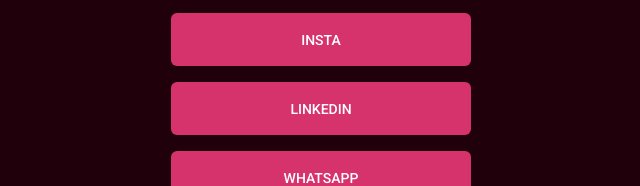
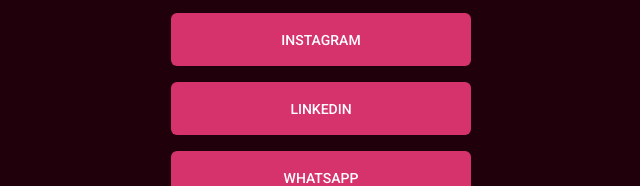
Before and after one commit to Surodrigues/linktree-like, a plain HTML site: page index.html in a window 1280 px wide. Shown: the part 431-617 px from the top of the page, 319-959 px from the left. Drawn offline with Linux system fonts and the light colour scheme.

Commit message:
Update index.html

```diff
--- a/index.html
+++ b/index.html
@@ -27,7 +27,7 @@
                 <a href="https://github.com/surodrigues" target="_blank">Github</a>
             </li>
             <li>
-                <a href="https://instagram.com/surodrigues_dev" target="_blank">Insta</a>
+                <a href="https://instagram.com/surodrigues_dev" target="_blank">Instagram</a>
             </li>
             <li>
                 <a href="https://www.linkedin.com/in/surodrigues28/" target="_blank">LinkedIn</a>
```
